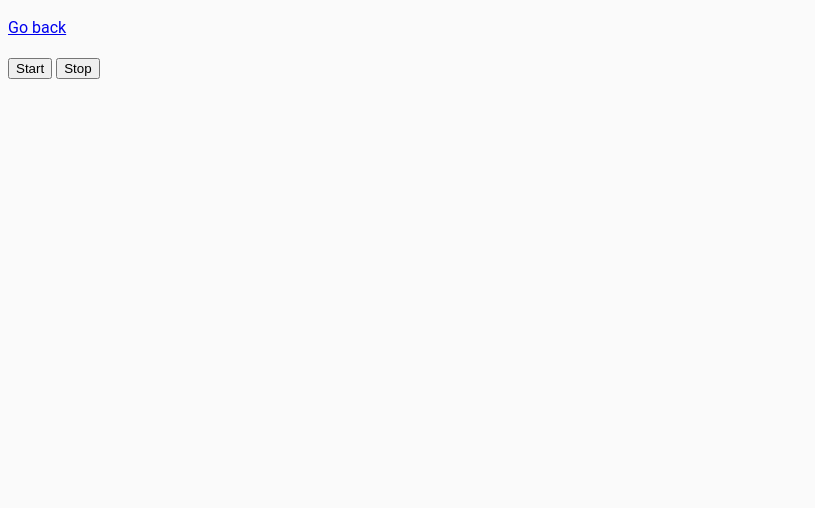
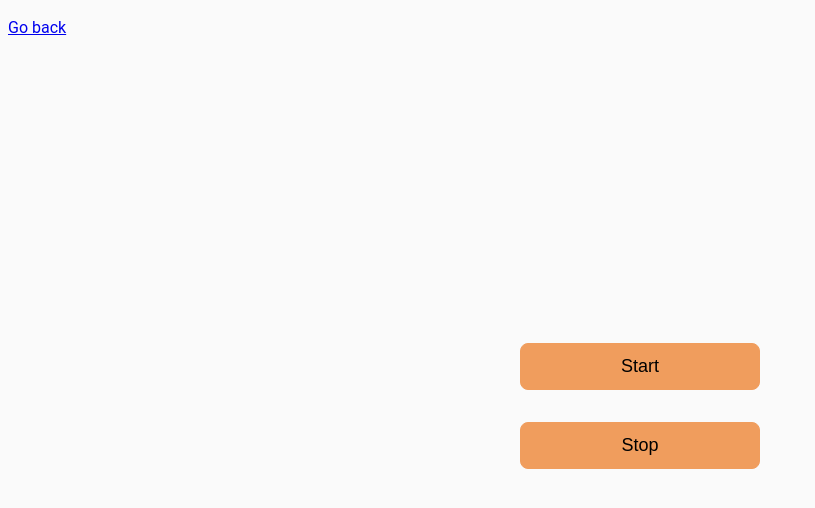
Before and after one commit to Maksym-Zyza/goit-advancedjs-hw-02, a website built with Vite: page src/01-color-switcher.html in a window 1280 px wide. Shown: the whole page, without its empty margins (0-815 px from the left). Built offline with nearby package versions, Linux system fonts and the light colour scheme.

Commit message:
updated styles

```diff
--- a/src/01-color-switcher.html
+++ b/src/01-color-switcher.html
@@ -5,6 +5,7 @@
     <meta name="viewport" content="width=device-width, initial-scale=1.0" />
     <title>Color switcher</title>
     <link rel="stylesheet" href="css/common.css" />
+    <link rel="stylesheet" href="css/colorSwitcher.css" />
   </head>
   <body>
     <p><a href="index.html">Go back</a></p>
--- /dev/null
+++ b/src/css/colorSwitcher.css
@@ -0,0 +1,20 @@
+button[data-start] {
+  margin-top: 24%;
+}
+button {
+  display: block;
+  padding: 12px;
+  margin: 32px auto;
+  width: 240px;
+  font-size: large;
+  font-weight: 500;
+  border-radius: 8px;
+  background: #f09d5d;
+  border: 1px solid #f09d5d;
+  cursor: pointer;
+  transition: background 0.3s ease;
+}
+button:focus,
+button:hover {
+  background: #f37a1d;
+}
--- a/src/css/timer.css
+++ b/src/css/timer.css
@@ -3,18 +3,21 @@ button,
 div {
   display: block;
   margin: 24px auto;
-  font-size: medium;
+  font-size: large;
   font-family: 'Roboto', sans-serif;
 }
 input,
 button {
-  margin-top: 8%;
   padding: 12px;
-  width: 212px;
+  width: 280px;
   border-radius: 8px;
   border: 1px solid aquamarine;
 }
+input {
+  margin-top: 16%;
+}
 button {
+  margin-top: 6%;
   background: aquamarine;
   cursor: pointer;
 }
```
